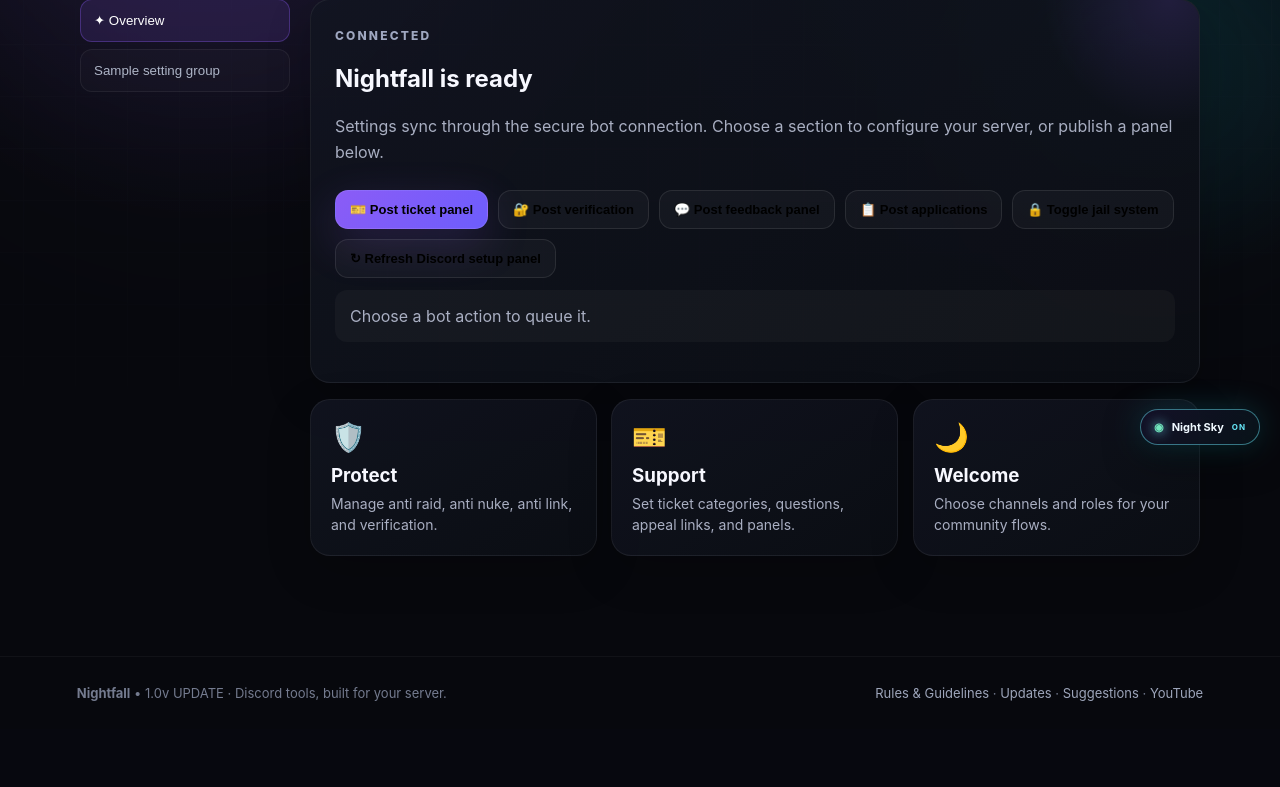
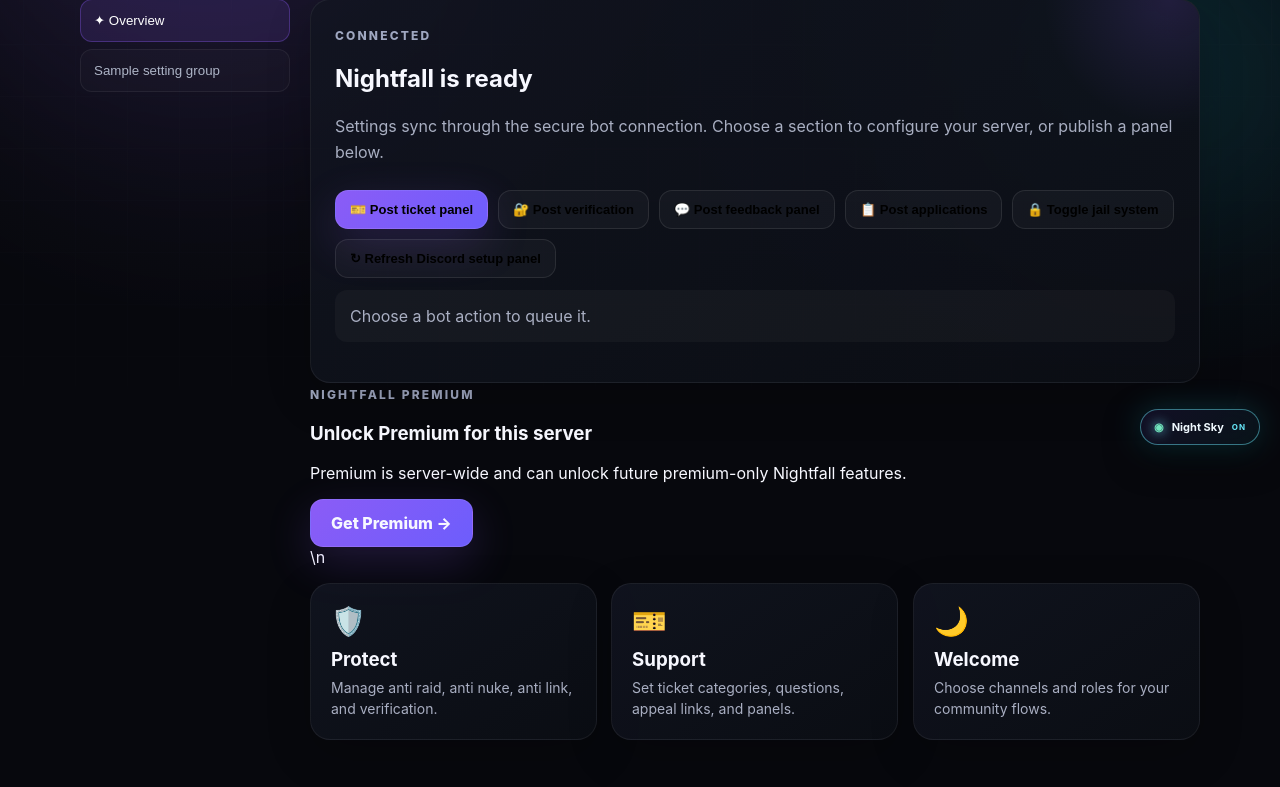
Before and after one commit to popescuulucaap-source/testiny, a Flask app: template templates/dashboard.html in a window 1280 px wide. Shown: the part 335-1122 px from the top of the page. Before the commit the page ends 1036 px from the top, so only its background shows below. Run offline with Flask 3, Linux system fonts and the light colour scheme; the template is opened without the code that fills it: most values are stand-ins (such as "Sample title", 1, 10 or a date in 2020); grey boxes marked "Sample" are stand-in pictures; some libraries are stand-ins or nearby versions.

Commit message:
Add Premium status to server dashboard

```diff
--- a/templates/dashboard.html
+++ b/templates/dashboard.html
@@ -31,7 +31,11 @@
         <button class="btn ghost bot-action" data-action="toggle_jail" type="button">🔒 Toggle jail system</button>
         <button class="btn ghost bot-action" data-action="sync_setup" type="button">↻ Refresh Discord setup panel</button>
       </div><p id="actionResult" class="notice" aria-live="polite">Choose a bot action to queue it.</p></div>
-      <div class="dashboard-highlights">
+      <div class="premium-dashboard-card">
+  <div><span class="eyebrow">NIGHTFALL PREMIUM</span><h3>{% if premium and premium.active %}🌙 {{ premium.plan }} is active{% else %}Unlock Premium for this server{% endif %}</h3>
+  <p>{% if premium and premium.active %}Premium is active{% if premium.expires_at %} until {{ premium.expires_at.strftime('%b %d, %Y') }}{% endif %}.{% else %}Premium is server-wide and can unlock future premium-only Nightfall features.{% endif %}</p></div>
+  <a class="btn {% if premium and premium.active %}ghost{% else %}primary{% endif %}" href="/premium">{% if premium and premium.active %}Manage Premium{% else %}Get Premium{% endif %} →</a>
+</div>\n      <div class="dashboard-highlights">
         <article class="card"><span class="card-icon">🛡️</span><h3>Protect</h3><p>Manage anti raid, anti nuke, anti link, and verification.</p></article>
         <article class="card"><span class="card-icon">🎫</span><h3>Support</h3><p>Set ticket categories, questions, appeal links, and panels.</p></article>
         <article class="card"><span class="card-icon">🌙</span><h3>Welcome</h3><p>Choose channels and roles for your community flows.</p></article>
```
